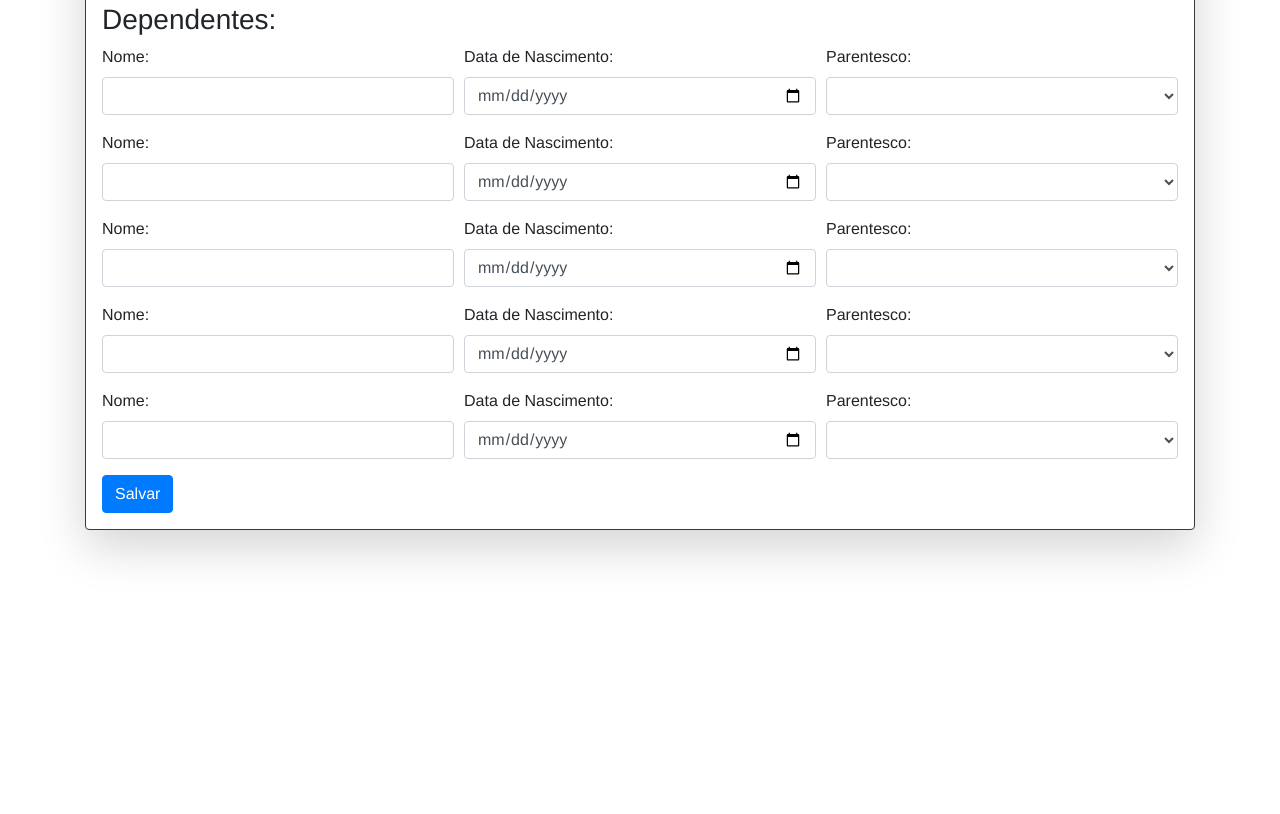
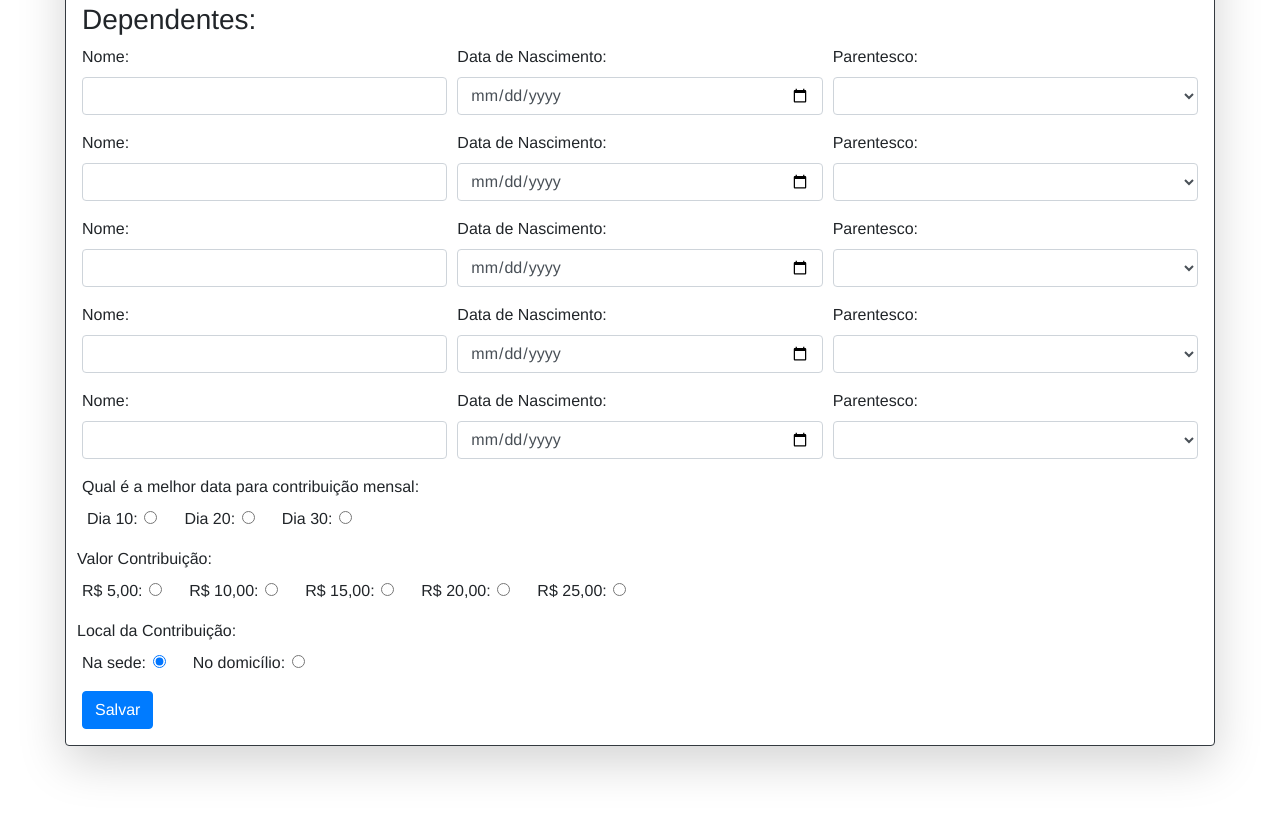
Before and after one commit to antonioFilho-global/projetoEstagio1, a plain HTML site: page form/cadastroSocio.html in a window 1280 px wide. Shown: the part 850-1664 px from the top of the page. Before the commit the page ends 1478 px from the top, so only its background shows below. Drawn offline with Linux system fonts and the light colour scheme.

Commit message:
commit 22/03/2021

```diff
--- a/form/cadastroSocio.html
+++ b/form/cadastroSocio.html
@@ -52,7 +52,7 @@
 		<br><br>
 <!-- #########################Formulário Cadastrar Sócio####################### -->
 		<div id="meio"">
-			<div class="container">
+			<div class="container-fluid">
 				<center><h2>Cadastro De Sócio</h2></center>
 				<form class="border border-dark rounded shadow-lg p-3 mb-5 bg-white rounded">
 					<!-- radio -->
@@ -294,6 +294,86 @@
 						</div>
 					</div>
 
+					<div class="form-row">
+						<div class="form-group col-md-4">
+							<label>Qual é a melhor data para contribuição mensal:</label>
+							<div class="row">
+								<div class="form-check">
+									<label class="form-check-label" for="dataPagDia10">Dia 10:</label>
+									&nbsp;&nbsp;&nbsp;&nbsp;&nbsp;
+									<input class="form-check-input" type="radio" name="flexRadioDefault" id="dataPagDia10" checked>
+								</div>
+
+								<div class="form-check">
+									<label class="form-check-label" for="dataPagDia20">Dia 20:</label>
+									&nbsp;&nbsp;&nbsp;&nbsp;&nbsp;
+									<input class="form-check-input" type="radio" name="flexRadioDefault" id="dataPagDia20">
+								</div>
+
+								<div class="form-check">
+									<label class="form-check-label" for="dataPagDia20">Dia 30:</label>
+									&nbsp;&nbsp;&nbsp;&nbsp;&nbsp;
+									<input class="form-check-input" type="radio" name="flexRadioDefault" id="dataPagDia30">
+								</div>
+						    </div>
+						</div>
+					</div>
+
+					<div class="form-row">
+						<div class="form-group">
+							<label>Valor Contribuição:</label>
+							<div class="row">
+								<div class="form-check">
+									<label class="form-check-label" for="valorContribuicao5">R$ 5,00:</label>
+									&nbsp;&nbsp;&nbsp;&nbsp;&nbsp;
+									<input class="form-check-input" type="radio" name="flexRadioDefault" id="valorContribuicao5" checked>
+								</div>
+
+								<div class="form-check">
+									<label class="form-check-label" for="valorContribuicao10">R$ 10,00:</label>
+									&nbsp;&nbsp;&nbsp;&nbsp;&nbsp;
+									<input class="form-check-input" type="radio" name="flexRadioDefault" id="valorContribuicao10">
+								</div>
+
+								<div class="form-check">
+									<label class="form-check-label" for="valorContribuicao15">R$ 15,00:</label>
+									&nbsp;&nbsp;&nbsp;&nbsp;&nbsp;
+									<input class="form-check-input" type="radio" name="flexRadioDefault" id="valorContribuicao15">
+								</div>
+
+								<div class="form-check">
+									<label class="form-check-label" for="valorContribuicao20">R$ 20,00:</label>
+									&nbsp;&nbsp;&nbsp;&nbsp;&nbsp;
+									<input class="form-check-input" type="radio" name="flexRadioDefault" id="valorContribuicao20">
+								</div>
+
+								<div class="form-check">
+									<label class="form-check-label" for="valorContribuicao25">R$ 25,00:</label>
+									&nbsp;&nbsp;&nbsp;&nbsp;&nbsp;
+									<input class="form-check-input" type="radio" name="flexRadioDefault" id="valorContribuicao25">
+								</div>
+						    </div>
+						</div>
+					</div>
+
+					<div class="form-row">
+						<div class="form-group">
+							<label>Local da Contribuição:</label>
+							<div class="row">
+								<div class="form-check">
+									<label class="form-check-label" for="contribuicaoNaSede">Na sede:</label>
+									&nbsp;&nbsp;&nbsp;&nbsp;&nbsp;
+									<input class="form-check-input" type="radio" name="flexRadioDefault" id="contribuicaoNaSede" checked>
+								</div>
+
+								<div class="form-check">
+									<label class="form-check-label" for="contribuicaoNoDomicilio">No domicílio:</label>
+									&nbsp;&nbsp;&nbsp;&nbsp;&nbsp;
+									<input class="form-check-input" type="radio" name="flexRadioDefault" id="contribuicaoNoDomicilio">
+								</div>
+						    </div>
+						</div>
+					</div>
 					<button type="submit" class="btn btn-primary">Salvar</button>
 				</form>
 			</div>
```
Also changed, not shown: index.html (+1 -1 lines).
